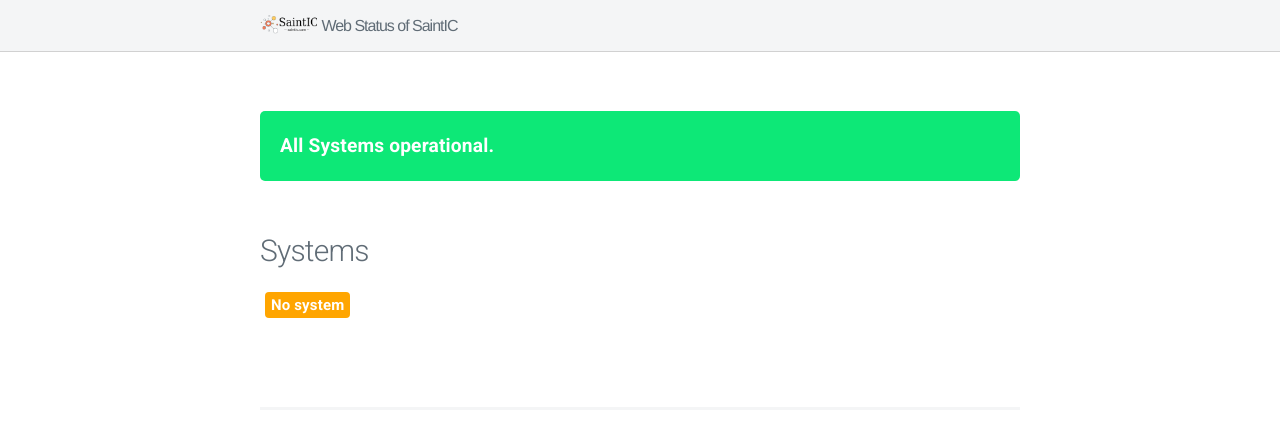
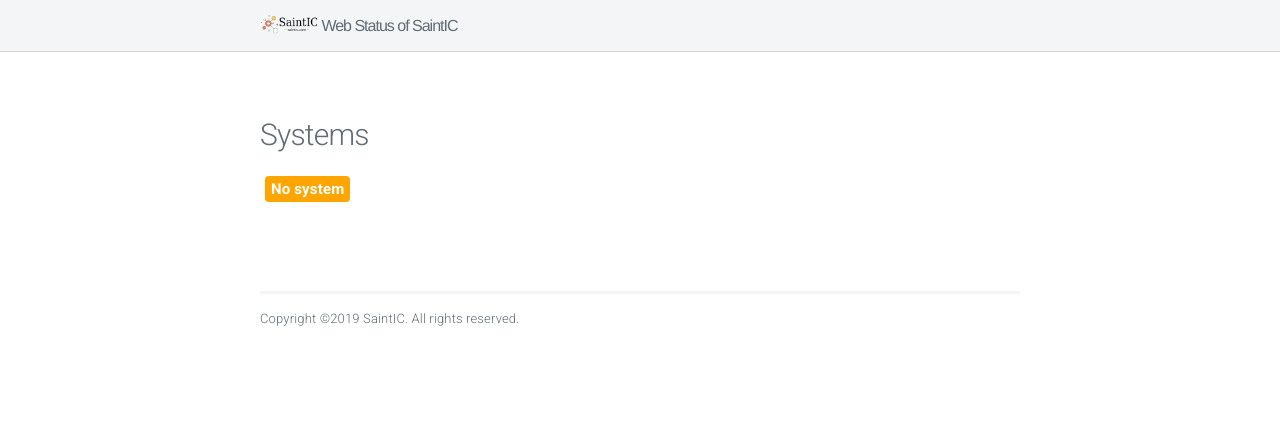
Before and after one commit to saintic/ssp, a Flask app: page / in a window 1280 px wide. Shown: the top 421 px of the page. Run offline with Flask 2, Linux system fonts and the light colour scheme; data that the repository does not hold is empty; some libraries are stand-ins or nearby versions.

Commit message:
fix panel show

```diff
--- a/src/templates/index.html
+++ b/src/templates/index.html
@@ -24,11 +24,10 @@
 				</section>
 			</nav>
 
-{{ panels }}
 			<section class="container" id="main">
 
 				{% if not panels %}
-					<div class="panel operational" data-l10n-id="systems-operational">所有系统都在运行！</div>
+					{% if systems %}<div class="panel operational" data-l10n-id="systems-operational">所有系统都在运行！</div>{% endif %}
 				{% else %}
 					{% for status,systems in panels.items() if systems %}
 					<div class="panel p{{ status }}">
```
Also changed, not shown: 1 other file.
